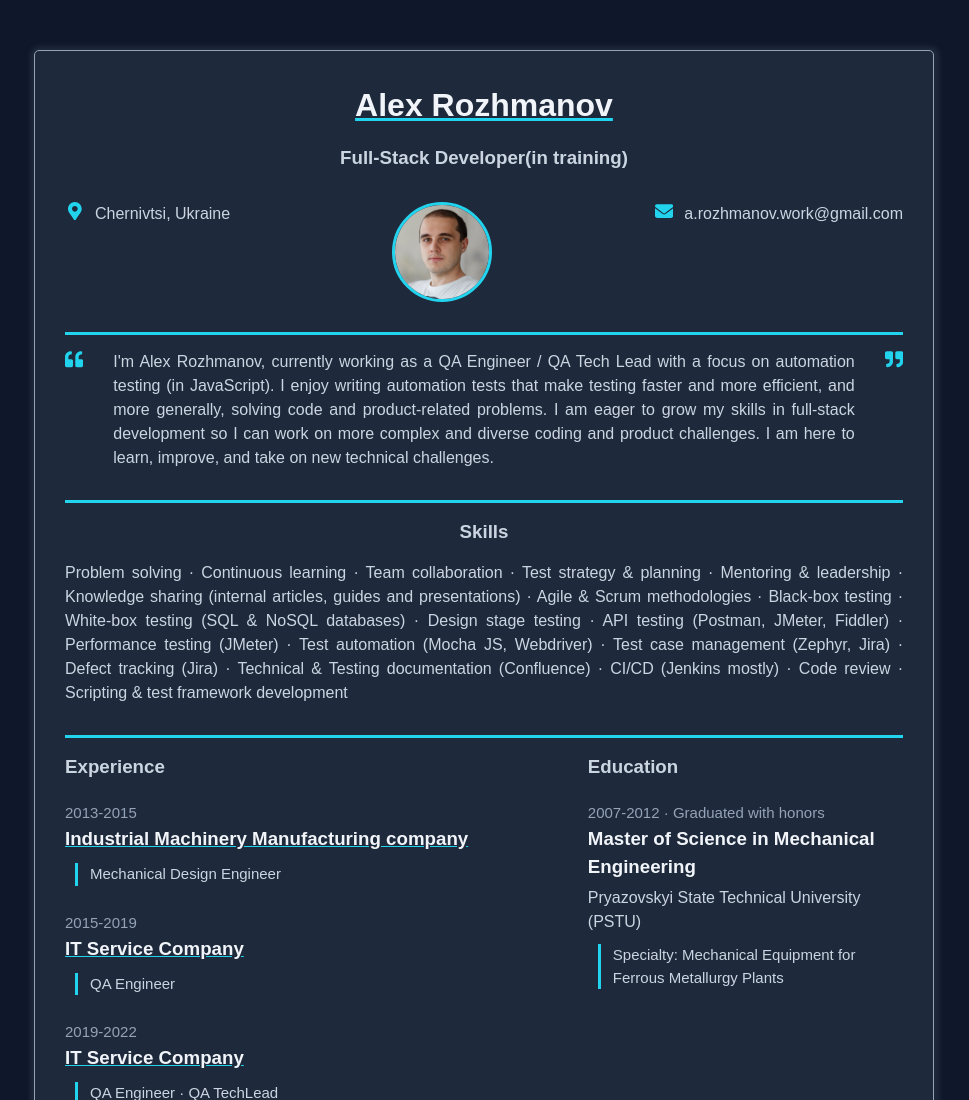
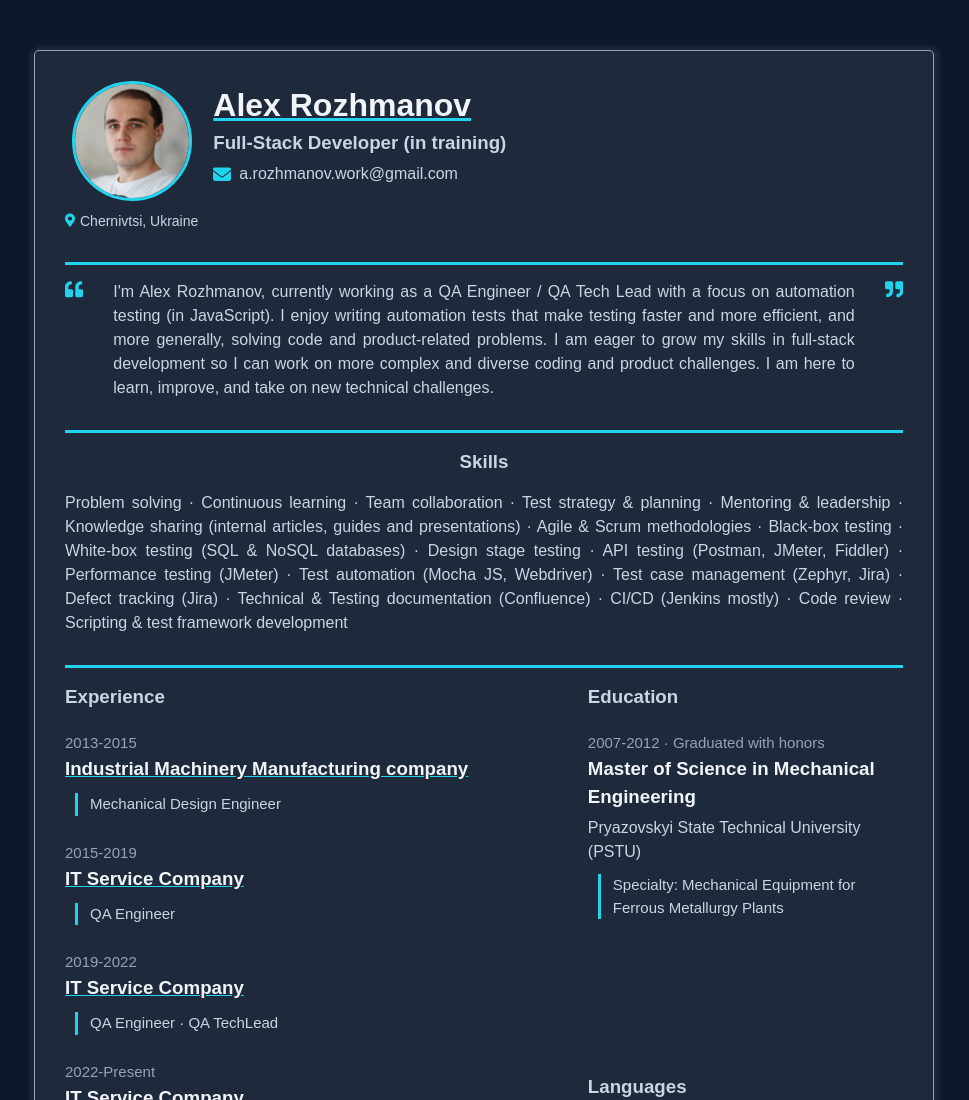
Before and after one commit to Slotg/homepage, a plain HTML site: page index.html in a window 1280 px wide. Shown: the top 1100 px of the page, without its empty margins (156-1125 px from the left). Drawn offline with Linux system fonts and the light colour scheme.

Commit message:
Update avatar-contact info blocks markup and styles

```diff
--- a/index.html
+++ b/index.html
@@ -12,15 +12,23 @@
                 <!-- CONTACT INFO -->
                 <div class="container">
                     <div class="resume__block">
-                        <h1 class="contact-info__header">Alex Rozhmanov</h1>
-                        <h3 class="contact-info__sub-header">
-                            Full-Stack Developer(in training)
-                        </h3>
+                        <div class="fh fh--start">
+                            <div class="contact-info__avatar-container">
+                                <div
+                                    class="contact-info__block contact-info__block--center"
+                                >
+                                    <img
+                                        class="contact-info__avatar"
+                                        src="assets/photo.png"
+                                        alt="Avatar"
+                                    />
+                                </div>
 
-                        <div class="contact_info_container fh">
-                            <div class="contact-info__block">
+                                <div class="contact-info__location">
                                     <a href="" rel="author" class="contact-info__item">
-                                    <div class="contact-info__item-icon-wrapper">
+                                        <div
+                                            class="contact-info__item-icon-wrapper--small"
+                                        >
                                             <svg
                                                 class="contact-info__item-icon"
                                                 xmlns="http://www.w3.org/2000/svg"
@@ -37,15 +45,13 @@
                                         <span>Chernivtsi, Ukraine</span>
                                     </a>
                                 </div>
-
-                            <div class="contact-info__block contact-info__block--center">
-                                <img
-                                    class="contact-info__avatar"
-                                    src="assets/photo.png"
-                                    alt="Avatar"
-                                />
                             </div>
 
+                            <div class="contact-info__container">
+                                <h1 class="contact-info__header">Alex Rozhmanov</h1>
+                                <h3 class="contact-info__sub-header">
+                                    Full-Stack Developer (in training)
+                                </h3>
                                 <div class="contact-info__block">
                                     <a
                                         href="mailto:a.rozhmanov.work@gmail.com"
@@ -69,6 +75,8 @@
                             </div>
                         </div>
                     </div>
+                </div>
+
                 <!-- INTRO -->
                 <div class="container">
                     <div class="resume__block">
--- a/styles.css
+++ b/styles.css
@@ -35,6 +35,10 @@ body {
     justify-content: space-between;
 }
 
+.fh.fh--start {
+    justify-content: flex-start;
+}
+
 .fv {
     display: flex;
     flex-direction: column;
@@ -69,10 +73,6 @@ body {
         align-items: center;
     }
 
-    .contact-info__block:not(:last-child) {
-        margin-bottom: 20px;
-    }
-
     .experiences {
         margin-right: 0;
     }
@@ -80,21 +80,29 @@ body {
 
 /* === CONTACT INFO === */
 
-.contact-info__header,
-.contact-info__sub-header {
-    text-align: center;
+.contact-info__container {
+    display: flex;
+    flex-direction: column;
+    margin-left: 15px;
+}
+
+.contact-info__avatar-container {
+    display: flex;
+    flex-direction: column;
+    align-items: center;
+    gap: 10px;
+
 }
 
 .contact-info__header {
     color: var(--primary-text-color);
-    margin-bottom: 15px;
     text-decoration-color: var(--decoration-color);
     text-decoration-line: underline;
 }
 
 .contact-info__sub-header {
     color: var(--secondary-text-color);
-    margin-bottom: 30px;
+    margin-bottom: 5px;
 }
 
 .contact-info__block {
@@ -107,6 +115,10 @@ body {
     justify-content: center;
 }
 
+.contact-info__location {
+    font-size: 14px;
+}
+
 .contact-info__item {
     color: var(--secondary-text-color);
     text-decoration: none;
@@ -114,13 +126,18 @@ body {
     justify-content: start;
 }
 
-.contact-info__item:not(:last-child) {
-    margin-bottom: 20px;
+
+.contact-info__item-icon-wrapper {
+    margin-right: 8px;
+    width: 18px;
+    display: flex;
+    justify-content: center;
+    align-items: center;
 }
 
-.contact-info__item-icon-wrapper {
-    margin-right: 10px;
-    width: 20px;
+.contact-info__item-icon-wrapper--small {
+    margin-right: 5px;
+    width: 10px;
     display: flex;
     justify-content: center;
 }
@@ -136,8 +153,8 @@ body {
 
 .contact-info__avatar {
     border-radius: 50%;
-    width: 100px;
-    height: 100px;
+    width: 120px;
+    height: 120px;
     object-fit: cover;
     border: 3px solid var(--decoration-color);
 }
```
Lines whose indentation alone changed are shown as unchanged.
